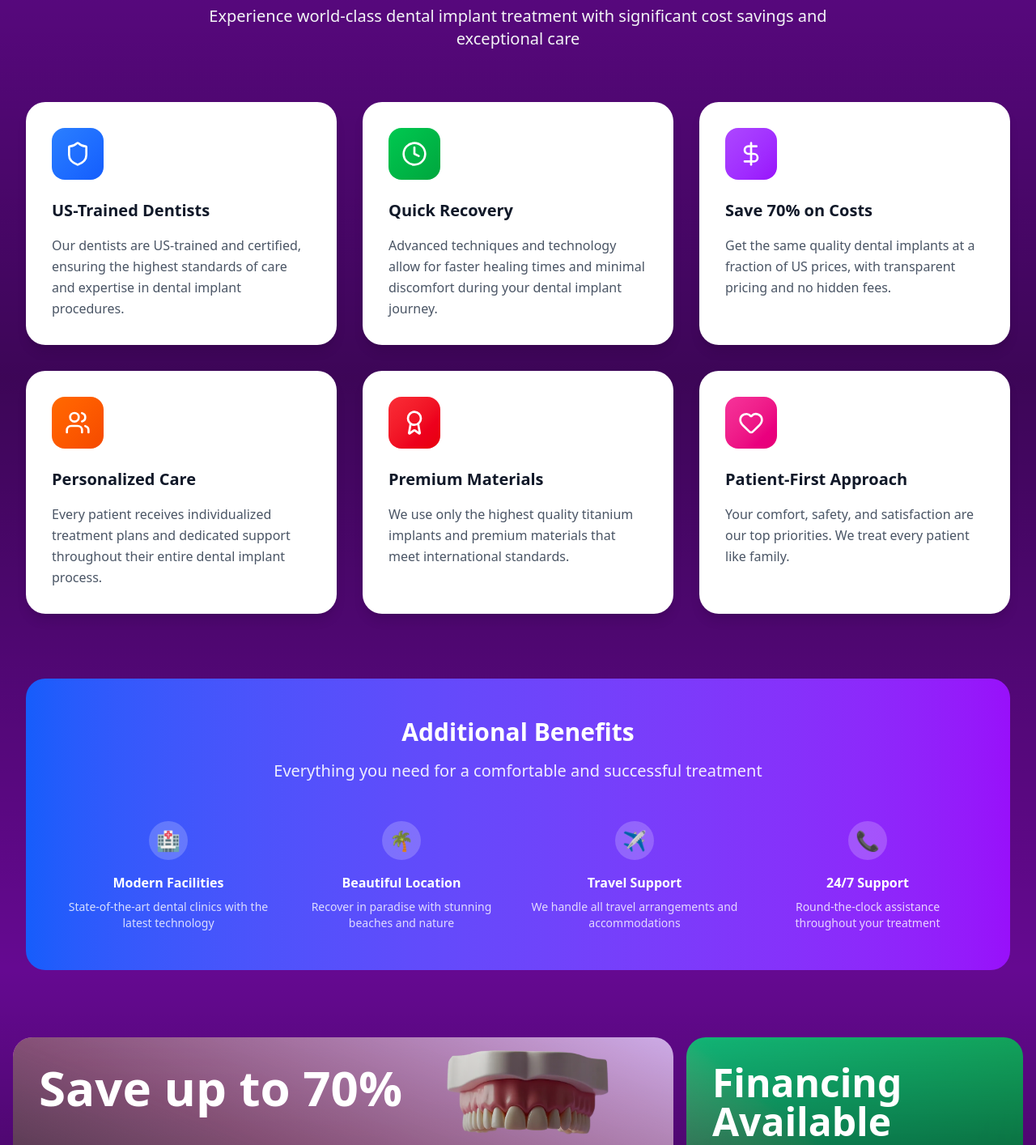
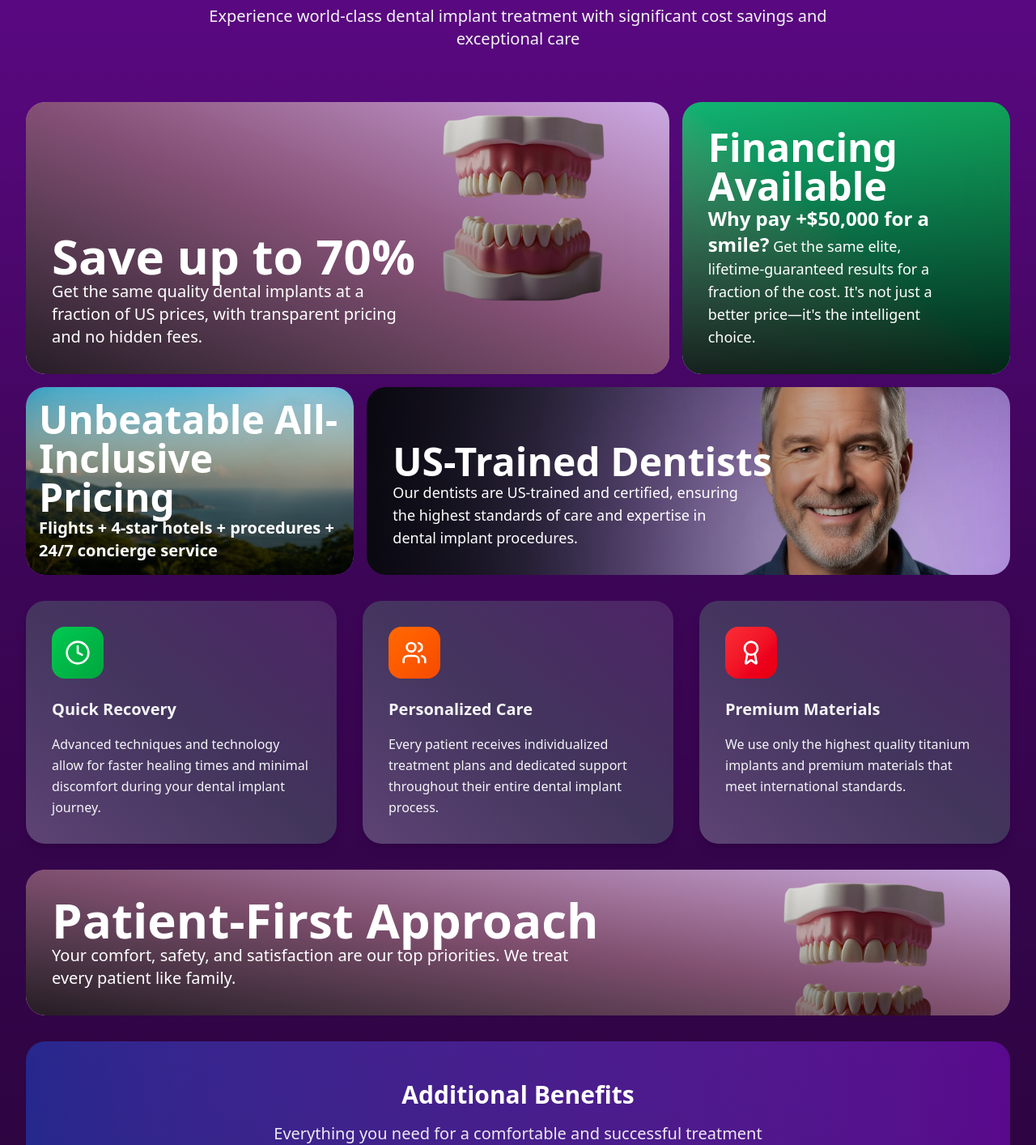
Before and after one commit to ocreamer888/dentalimplantcentercostarica, a Next.js app: page / in a window 1280 px wide. Shown: the part 1080-2494 px from the top of the page at 81% size. Built offline with nearby package versions, Linux system fonts and the light colour scheme.

Commit message:
UI Updates

```diff
--- a/src/app/(site)/page.tsx
+++ b/src/app/(site)/page.tsx
@@ -1,6 +1,5 @@
 import AllOnFour from "@/components/Home/AllOnFour/Index";
 import EstimateForm from "@/components/FreeEstimate/EstimateForm/index";
-import ExperimentalGrid from "@/components/ui/ExperimentalGrid";
 import Hero from "@/components/Home/Hero/hero";
 import Bento from "@/components/ui/Bento";
 import Testimonials from "@/components/Home/Testimonials";
@@ -13,7 +12,6 @@ export default function Home() {
     <>
       <Hero />
       <Features />
-      <ExperimentalGrid />
       <Bento/>
       <Pricing />
       <AllOnFour/>
--- a/src/components/Home/Features.tsx
+++ b/src/components/Home/Features.tsx
@@ -1,7 +1,8 @@
 import React from "react";
-import { Shield, Clock, DollarSign, Users, Award, Heart } from "lucide-react";
+import { Clock, Users, Award } from "lucide-react";
 import Container from "@/components/ui/Container";
 import SectionTitle from "@/components/SectionTitle";
+import Image from "next/image";
 
 interface Feature {
   icon: React.ComponentType<{ className?: string }>;
@@ -12,24 +13,14 @@ interface Feature {
 
 export default function Features() {
   const features: Feature[] = [
-    {
-      icon: Shield,
-      title: "US-Trained Dentists",
-      description: "Our dentists are US-trained and certified, ensuring the highest standards of care and expertise in dental implant procedures.",
-      color: "from-blue-500 to-blue-600"
-    },
+
     {
       icon: Clock,
       title: "Quick Recovery",
       description: "Advanced techniques and technology allow for faster healing times and minimal discomfort during your dental implant journey.",
       color: "from-green-500 to-green-600"
     },
-    {
-      icon: DollarSign,
-      title: "Save 70% on Costs",
-      description: "Get the same quality dental implants at a fraction of US prices, with transparent pricing and no hidden fees.",
-      color: "from-purple-500 to-purple-600"
-    },
+
     {
       icon: Users,
       title: "Personalized Care",
@@ -41,17 +32,11 @@ export default function Features() {
       title: "Premium Materials",
       description: "We use only the highest quality titanium implants and premium materials that meet international standards.",
       color: "from-red-500 to-red-600"
-    },
-    {
-      icon: Heart,
-      title: "Patient-First Approach",
-      description: "Your comfort, safety, and satisfaction are our top priorities. We treat every patient like family.",
-      color: "from-pink-500 to-pink-600"
     }
   ];
 
   return (
-    <section className="pt-24 bg-gradient-to-t from-transparent via-black/40 to-transparent">
+    <section className="pt-24 bg-gradient-to-t from-black/60 via-black/40 to-transparent">
       <Container>
         <div className="text-center mb-16">
           <SectionTitle>
@@ -61,25 +46,112 @@ export default function Features() {
             Experience world-class dental implant treatment with significant cost savings and exceptional care
           </p>
         </div>
+        <div className="flex flex-col max-w-7xl h-5/6 justify-center gap-4 my-16 md:my-8">
+            {/* Top row */}
+            <div className="flex flex-col md:flex-row gap-4 h-3/5">
+                <div className="relative flex flex-col justify-between items-start text-white p-4 rounded-3xl flex-1 overflow-hidden bg-gradient-to-tr from-pink-200/70 via-pink-300/80 to-purple-200/80 backdrop-blur-2xl">
+                    <Image
+                        src="/images/allonsix1.webp"
+                        alt="Dental image reference #1"
+                        width={200} height={200}
+                        className="absolute top-0 right-4 md:top-4 lg:right-20 object-cover rounded-3xl"
+                    />
+                    <div className="absolute inset-0 bg-gradient-to-tr from-black/80 to-transparent rounded-3xl"></div>
+                    <div className="relative z-10 rounded-3xl p-4 w-full h-full flex flex-col justify-end">
+                        <h2 className="font-semibold text-3xl md:text-6xl ">
+                           Save up to 70%
+                        </h2>
+                        <p className="lg:text-xl w-3/5">
+                        Get the same quality dental implants at a fraction of US prices, with transparent pricing and no hidden fees.
+                        </p>
+                    </div>
+                </div>
+                <div className="relative flex flex-col justify-end items-start text-white p-4 rounded-3xl flex-1 md:flex-none md:w-1/3 overflow-hidden bg-gradient-to-tr from-green-300/70 via-green-400/80 to-green-500/80 backdrop-blur-2xl">
 
+                    <div className="absolute inset-0 bg-gradient-to-t from-black/80 via-black/40 to-transparent rounded-3xl"></div>
+                    <div className="relative z-10 rounded-3xl p-4 w-full h-full flex flex-col justify-between">
+                        <h2 className="font-semibold text-4xl lg:text-5xl">
+                        Financing Available
+                        </h2>
+                        <p className="pr-12 lg:text-lg">
+                       <span className="font-semibold text-xl md:text-2xl">Why pay +$50,000 for a smile?</span> Get the same elite, lifetime-guaranteed results for a fraction of the cost. It&apos;s not just a better price—it&apos;s the intelligent choice.
+                        </p>
+                    </div>
+                </div>
+            </div>
+
+            {/* Bottom row */}
+            <div className="flex flex-col md:flex-row gap-4 h-3/5">
+            <div className="relative flex flex-col justify-end items-start text-white p-4 rounded-3xl flex-1 md:flex-none md:w-1/3 overflow-hidden bg-gradient-to-tr from-purple-500/70 via-purple-500/80 to-purple-600/80 backdrop-blur-2xl">
+                     <Image
+                        src="/images/DentalPassport2.webp"
+                        alt="Dental image reference #1"
+                        fill
+                        className="object-cover rounded-3xl -z-10"
+                    />
+                    <div className="absolute inset-0 bg-gradient-to-t from-black/80 via-black/40 to-transparent rounded-3xl"></div>
+                    <div className="relative z-10 rounded-3xl w-full h-full flex flex-col justify-between">
+                        <h2 className="font-semibold text-4xl lg:text-5xl">
+                        Unbeatable All-Inclusive Pricing
+                        </h2>
+                        <p className="text-xl font-semibold">
+                        Flights + 4-star hotels + procedures + 24/7 concierge service
+                        </p>
+                    </div>
+                </div>
+                <div className="relative flex flex-col justify-end items-start text-white p-4 rounded-3xl flex-1">
+                    <Image
+                        src="/images/hero/DentalPassport4.webp"
+                        alt="Dental image reference #1"
+                        fill
+                        className="object-cover rounded-3xl"
+                    />
+                    <div className="absolute inset-0 bg-gradient-to-r from-black/80 to-transparent rounded-3xl"></div>
+                    <div className="relative z-10 rounded-3xl p-4 w-full h-full flex flex-col justify-end">
+                        <h2 className="font-semibold text-4xl lg:text-5xl">
+                        US-Trained Dentists
+                        </h2>
+                        <p className="w-3/5 lg:text-lg">
+                        Our dentists are US-trained and certified, ensuring the highest standards of care and expertise in dental implant procedures.
+                        </p>
+                    </div>
+                </div>
+            </div>
+        </div>
         <div className="grid grid-cols-1 md:grid-cols-2 lg:grid-cols-3 gap-8 max-w-7xl mx-auto">
           {features.map((feature, index) => (
             <div
               key={index}
-              className="group bg-white rounded-3xl p-8 shadow-lg hover:shadow-2xl transition-all duration-300 transform hover:-translate-y-2"
+              className="group bg-gradient-to-tr from-gray-400/40 via-gray-600/60 to-gray-400/20 rounded-3xl p-8 shadow-lg hover:shadow-2xl transition-all duration-300 transform hover:-translate-y-2"
             >
               <div className={`w-16 h-16 bg-gradient-to-br ${feature.color} rounded-2xl flex items-center justify-center mb-6 group-hover:scale-110 transition-transform duration-300`}>
                 <feature.icon className="w-8 h-8 text-white" />
               </div>
 
-              <h3 className="text-xl font-bold text-gray-900 mb-4">{feature.title}</h3>
-              <p className="text-gray-600 leading-relaxed">{feature.description}</p>
+              <h3 className="text-xl font-bold text-gray-100 mb-4">{feature.title}</h3>
+              <p className="text-gray-100 leading-relaxed">{feature.description}</p>
             </div>
           ))}
         </div>
+        <div className="relative flex flex-col justify-between items-start text-white p-4 mt-8 rounded-3xl flex-1 overflow-hidden bg-gradient-to-tr from-pink-200/70 via-pink-300/80 to-purple-200/80 backdrop-blur-2xl">
+                    <Image
+                        src="/images/allonsix1.webp"
+                        alt="Dental image reference #1"
+                        width={200} height={200}
+                        className="absolute top-0 right-4 md:top-4 lg:right-20 object-cover rounded-3xl"
+                    />
+                    <div className="absolute inset-0 bg-gradient-to-tr from-black/80 to-transparent rounded-3xl"></div>
+                    <div className="relative z-10 rounded-3xl p-4 w-full h-full flex flex-col justify-end">
+                        <h2 className="font-semibold text-3xl md:text-6xl ">
+                        Patient-First Approach
+                        </h2>
+                        <p className="lg:text-xl w-3/5">
+                        Your comfort, safety, and satisfaction are our top priorities. We treat every patient like family.                        </p>
+                    </div>
+                    </div>
 
         {/* Additional Benefits Section */}
-        <div className="mt-20 bg-gradient-to-r from-blue-600 to-purple-600 rounded-3xl p-12 text-white">
+        <div className="mt-8 bg-gradient-to-r from-blue-600/40 to-purple-600/40 rounded-3xl p-12 text-white">
           <div className="text-center mb-12">
             <h3 className="text-3xl font-bold mb-4">Additional Benefits</h3>
             <p className="text-xl opacity-90">Everything you need for a comfortable and successful treatment</p>
--- a/src/components/Home/Pricing.tsx
+++ b/src/components/Home/Pricing.tsx
@@ -19,7 +19,7 @@ export default function Pricing() {
   const plans: PricingPlan[] = [
     {
       name: "Single Implant",
-      price: "$1,200",
+      price: "$1,500",
       originalPrice: "$4,500",
       description: "Perfect for replacing a single missing tooth",
       treatment: "Single Dental Implant",
@@ -35,8 +35,8 @@ export default function Pricing() {
     },
     {
       name: "All-on-4 Implants",
-      price: "$14,950",
-      originalPrice: "$45,000",
+      price: "$19,950",
+      originalPrice: "$50,000",
       description: "Full arch restoration with 4 implants",
       treatment: "All-on-4 Full Arch",
       duration: "5-7 days",
@@ -47,14 +47,14 @@ export default function Pricing() {
         "Pre-surgery consultation",
         "Surgery & placement",
         "Temporary prosthesis",
-        "Final prosthesis",
+        "Final zirconia prosthesis",
         "Follow-up care",
         "Lifetime warranty"
       ]
     },
     {
       name: "All-on-6 Implants",
-      price: "$19,950",
+      price: "$22,950",
       originalPrice: "$60,000",
       description: "Maximum stability with 6 implants",
       treatment: "All-on-6 Full Arch",
--- a/src/components/Layout/Header/Header.tsx
+++ b/src/components/Layout/Header/Header.tsx
@@ -22,7 +22,7 @@ export default function Header() {
           <div className="flex-shrink-0">
             <Link href="/" className="flex items-center">
               <Icon icon="mdi:tooth" className="h-8 w-8 text-purple-200" />
-              <span className="ml-2 text-xl font-bold text-white">
+              <span className="ml-2 md:text-xl font-bold text-white">
                 Dental Implant Center Costa Rica
               </span>
             </Link>
@@ -67,7 +67,7 @@ export default function Header() {
         {/* Mobile Navigation */}
         {isMenuOpen && (
           <div className="md:hidden">
-            <div className="px-2 pt-2 pb-3 space-y-1 sm:px-3 bg-white border-t">
+            <div className="px-2 pt-2 pb-3 space-y-1 sm:px-3 bg-white rounded-3xl">
               {navigation.map((item) => (
                 <Link
                   key={item.name}
--- a/src/components/ui/ExperimentalGrid.tsx
+++ b/src/components/ui/ExperimentalGrid.tsx
@@ -5,10 +5,7 @@ import Image from "next/image";
 export default function ExperimentalGrid() {
     return (
     <div className="flex flex-col w-full justify-center items-center h-screen bg-gradient-to-t from-black/60 via-black/40 to-transparent z-10">
-
         {/* Title and Description */}
-
-
         <div className="flex flex-col max-w-7xl h-5/6 justify-center gap-4 p-4 my-16 md:my-8">
             {/* Top row */}
             <div className="flex flex-col md:flex-row gap-4 h-3/5">
--- a/src/components/ui/TestimonialSlider.tsx
+++ b/src/components/ui/TestimonialSlider.tsx
@@ -18,8 +18,7 @@ interface TestimonialSliderProps {
 }
 
 export default function TestimonialSlider({
-  backgroundColor,
-  textColor
+
 }: TestimonialSliderProps) {
   const [currentTestimonial, setCurrentTestimonial] = useState(0);
 
```
